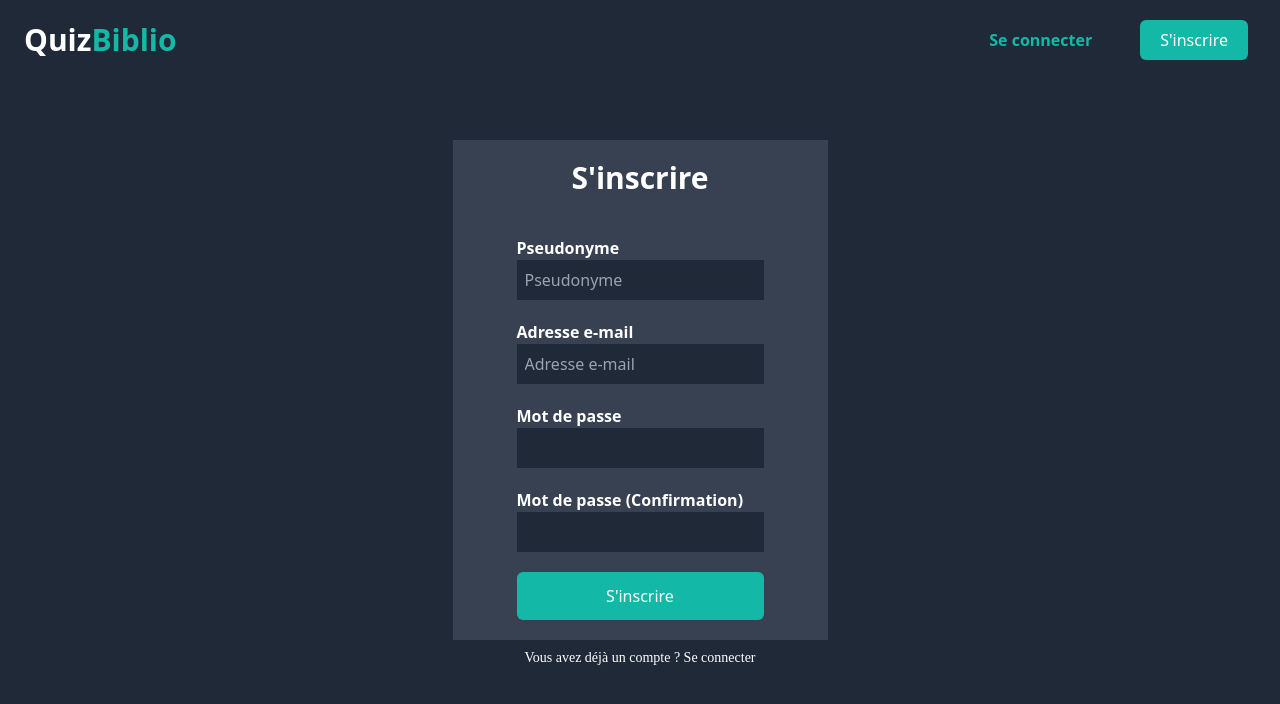
After one commit to FabienH27/quizBiblio, a Django app: page /register in a window 1280 px wide. The commit adds this page. Shown: the top 704 px of the page. Run offline with Django 3.2, Linux system fonts and the light colour scheme; style sheets or scripts are compiled from the project's sources.

Commit message:
added login and register templates

```diff
--- a/quizBiblio/quizApps/templates/quizApps/base.html
+++ b/quizBiblio/quizApps/templates/quizApps/base.html
@@ -21,8 +21,8 @@
                 </button>
             </div>
             <div :class="{'flex': open, 'hidden': !open}"  class=" flex-grow pb-4 md:pb-0 hidden md:flex justify-center md:justify-end md:flex-row items-center">
-                <a href="login.html" class="text-teal-500 mx-5 self-center text-center px-5 py-2 font-semibold hover:bg-gray-200 rounded-lg">Se connecter</a>
-                <a href="register.html" class="text-white mx-2 bg-teal-500 px-5 py-2 rounded-md 3xl:px-8 3xl:py-5">S'inscrire</a>
+                <a href="{% url 'login' %}" class="text-teal-500 mx-5 self-center text-center px-5 py-2 font-semibold rounded-lg hover:text-white">Se connecter</a>
+                <a href="{% url 'register' %}" class="text-white mx-2 bg-teal-500 px-5 py-2 rounded-md 3xl:px-8 3xl:py-5 hover:bg-white hover:text-teal-500">S'inscrire</a>
             </div>
         </div>
     </header>
@@ -30,6 +30,7 @@
     {% block body %}
     {% endblock %}
 
+    {% block footer %}
     <footer class="md:flex justify-around mx-auto my-5">
         <div class="text-white font-title self-center text-center">
             <h1 class="font-semibold text-3xl 3xl:text-6xl">QuizBiblio</h1>
@@ -52,6 +53,7 @@
             </svg></button>
         </form>
     </footer>
+    {% endblock %}
 
     <script src="https://cdn.jsdelivr.net/gh/alpinejs/alpine@v2.x.x/dist/alpine.min.js"></script>
     {% block scripts %}
--- a/quizBiblio/quizApps/templates/quizApps/index.html
+++ b/quizBiblio/quizApps/templates/quizApps/index.html
@@ -13,7 +13,7 @@
                 Lorem ipsum dolor sit amet, consectetur adipiscing elit,
                 sed do eiusmod tempor incididunt ut labore et dolore magna aliqua</p>
             <a href="#button-all-quiz" class="text-white bg-teal-500 px-8 py-3
-                    rounded-md hover:bg-teal-600 3xl:text-5xl 3xl:inline-block 3xl:px-14 3xl:py-8">Commencer un quiz</a>
+                    rounded-md hover:bg-white hover:text-teal-500 3xl:text-5xl 3xl:inline-block 3xl:px-14 3xl:py-8">Commencer un quiz</a>
         </article>
         <aside class="mt-20 lg:mt-0 3xl:max-w-screen-3xl ">
             <img src="{% static 'quizApps/images/appDemo.png' %}" alt="app demo" width="700px">
@@ -189,6 +189,7 @@
     </div>
 </section>
 {% endblock %}
+
 {% block scripts %}
 <script src="https://ajax.googleapis.com/ajax/libs/jquery/3.3.1/jquery.min.js"></script>
 <script>
@@ -281,6 +282,3 @@
     }
 </script>
 {% endblock %}
-</body>
-
-</html>
--- /dev/null
+++ b/quizBiblio/quizApps/templates/quizApps/register.html
@@ -0,0 +1,26 @@
+{% extends 'quizApps/base.html' %}
+{% load static %}
+
+{% block body %}
+<section class="flex flex-col items-center mt-20">
+    <section class="bg-gray-700 mx-auto 3xl:py-16 py-5 font-bold px-16">
+        <h1 class="text-white pb-5 text-3xl text-center 3xl:text-7xl">S'inscrire</h1>
+        <form action="#" method="POST" class="flex flex-col text-white mx-auto">
+            <label class="mt-5 3xl:mt-8 3xl:text-4xl" for="pseudo">Pseudonyme</label>
+            <input type="text" placeholder="Pseudonyme" name="pseudo" class="bg-gray-800 p-2 focus:outline-none focus:placeholder-teal-500 3xl:text-3xl 3xl:p-5" autocomplete="pseudo">
+            <label class="mt-5 3xl:mt-8 3xl:text-4xl" for="email">Adresse e-mail</label>
+            <input type="text" placeholder="Adresse e-mail" name="email" class="bg-gray-800 p-2 focus:outline-none focus:placeholder-teal-500 3xl:text-3xl 3xl:p-5" autocomplete="email">
+            <label class="mt-5 3xl:mt-8 3xl:text-4xl" for="password">Mot de passe</label>
+            <input type="password" name="password" class="bg-gray-800 p-2 focus:outline-none focus:placeholder-teal-500 3xl:text-3xl 3xl:p-5" autocomplete="new-password">
+            <label class="mt-5 3xl:mt-8 3xl:text-4xl" for="password" >Mot de passe (Confirmation) </label>
+            <input type="password" name="password" class="bg-gray-800 p-2 focus:outline-none focus:placeholder-teal-500 3xl:text-3xl 3xl:p-5" autocomplete="new-password">
+            <button class="text-white bg-teal-500 px-8 py-3 mt-5 rounded-md hover:bg-teal-600 3xl:text-5xl 3xl:mt-16 3xl:inline-block text-center">S'inscrire</button>
+        </form>
+    </section>
+    <a href="{% url 'login' %}" class="font-display text-white text-sm my-2 3xl:text-3xl">Vous avez déjà un compte ? Se connecter</a>
+</section>
+
+{% endblock %}
+
+{% block footer %}
+{% endblock %}
--- a/quizBiblio/quizApps/views.py
+++ b/quizBiblio/quizApps/views.py
@@ -2,3 +2,9 @@ from django.shortcuts import render
 
 def index(request):
     return render(request, 'quizApps/index.html')
+
+def login(request):
+    return render(request, 'quizApps/login.html')
+
+def register(request):
+    return render(request, 'quizApps/register.html')
--- a/quizBiblio/quizBiblio/urls.py
+++ b/quizBiblio/quizBiblio/urls.py
@@ -21,4 +21,6 @@ from quizApps import views
 urlpatterns = [
     path('admin/', admin.site.urls),
     path('', views.index, name='index'),
+    path('login', views.login, name='login'),
+    path('register', views.register, name='register')
 ]
```
Also changed, not shown: quizBiblio/quizApps/templates/quizApps/login.html (added, +21 -0 lines).
